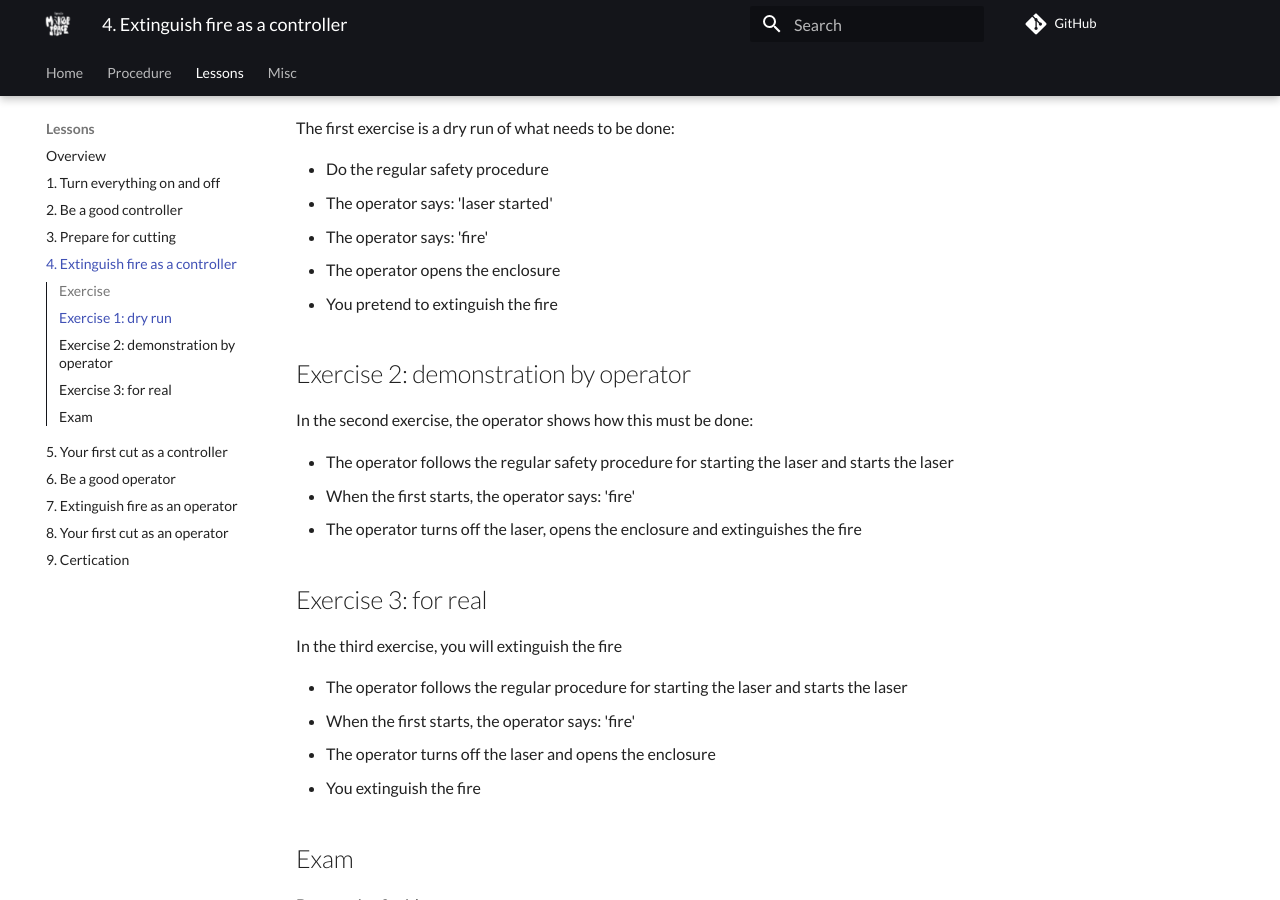
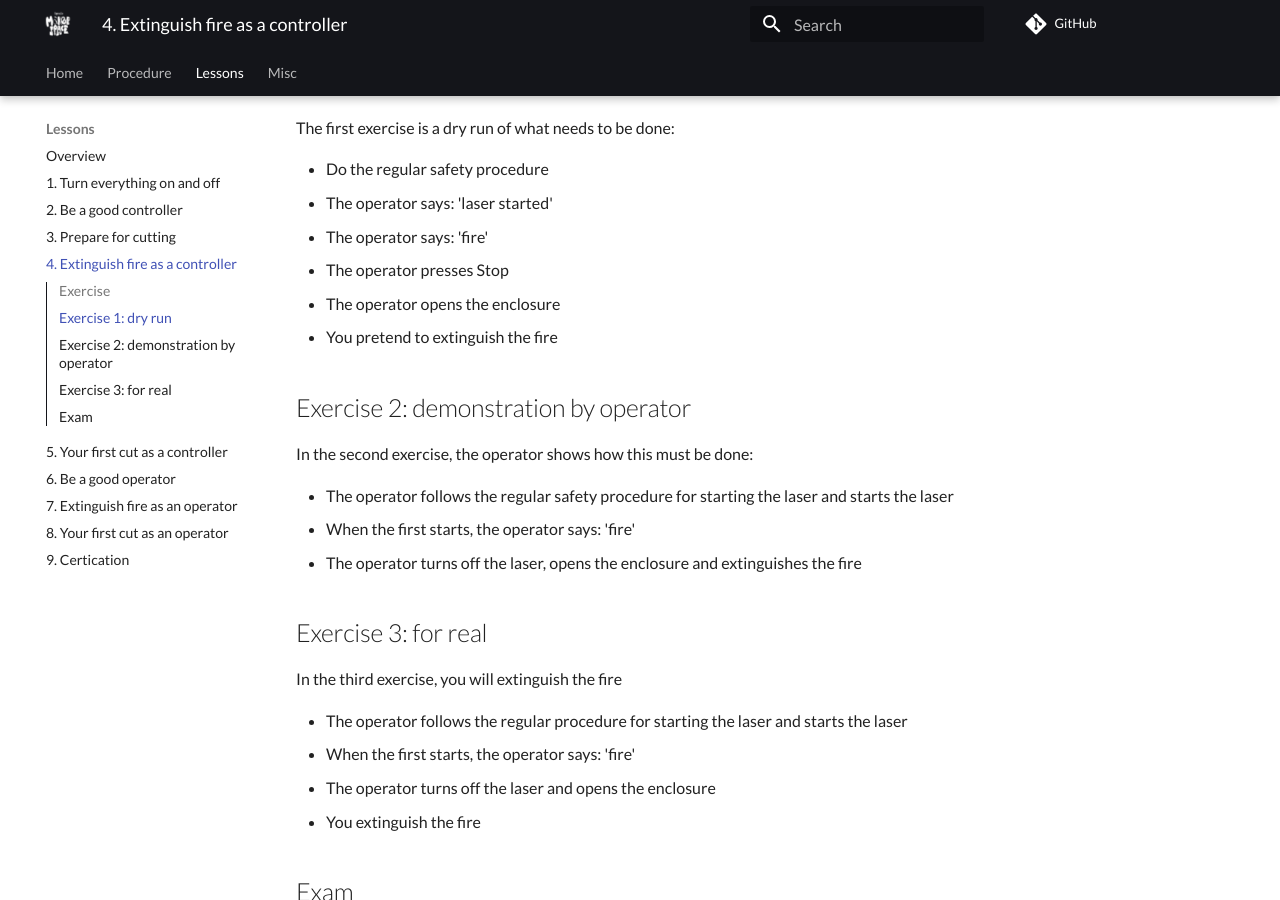
Before and after one commit to uppsala-makerspace/laser_cutter_guide, an MkDocs documentation site: the page built from docs/lessons/4_extinguish_fire_as_controller.md, in a window 1280 px wide and 900 px high, scrolled down 571 px. Built offline with MkDocs 1.6.1 and Material for MkDocs 9.7.7, drawn with Linux system fonts in a browser that asks for light colours; comment, search, counter and statistics services are not loaded.

Commit message:
added stop    Update 4_extinguish_fire_as_controller.md

```diff
--- a/docs/lessons/4_extinguish_fire_as_controller.md
+++ b/docs/lessons/4_extinguish_fire_as_controller.md
@@ -34,6 +34,7 @@ The first exercise is a dry run of what needs to be done:
 - Do the regular safety procedure
 - The operator says: 'laser started'
 - The operator says: 'fire'
+- The operator presses Stop
 - The operator opens the enclosure
 - You pretend to extinguish the fire
 
```
